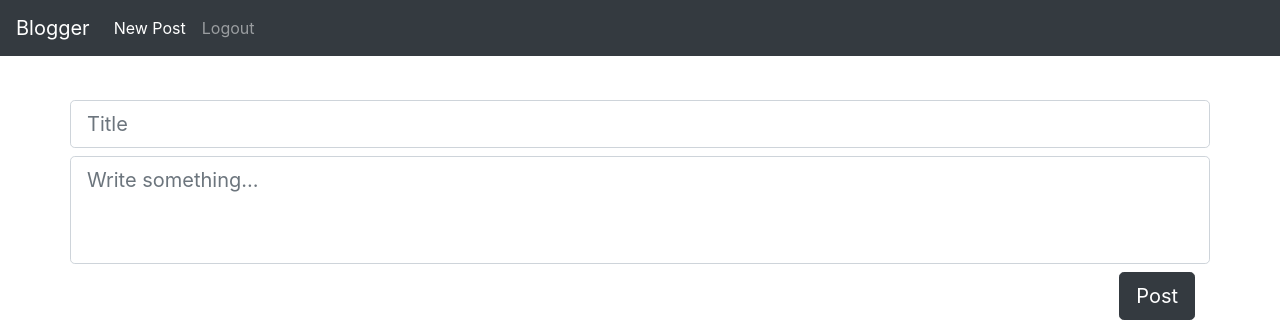
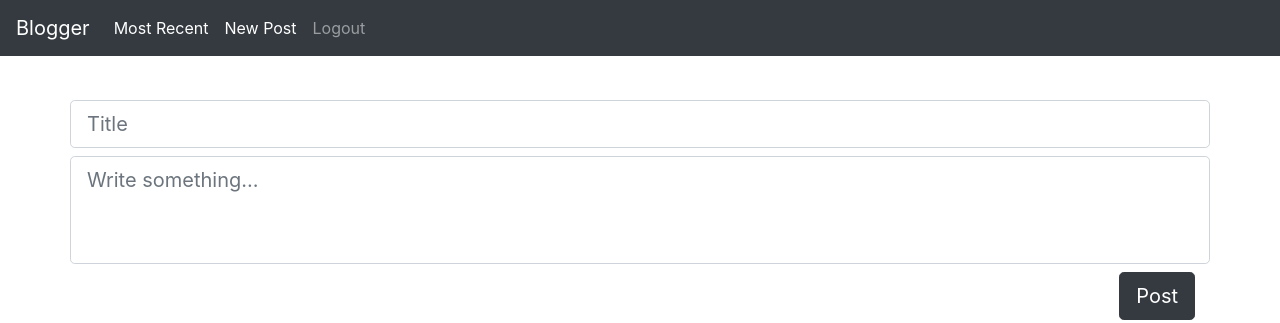
Before and after one commit to baileythuong/CoderSchool-blogger, a Flask app: page /newpost in a window 1280 px wide. Shown: the top 323 px of the page. Run offline with Flask 2, Linux system fonts and the light colour scheme; a user stored in the database is signed in; some libraries are stand-ins or nearby versions.

Commit message:
created Most Recent tab

```diff
--- a/app.py
+++ b/app.py
@@ -1,4 +1,4 @@
-from flask import Flask, render_template, request, redirect, url_for, flash
+from flask import Flask, render_template, request, redirect, url_for, flash, jsonify
 from flask_sqlalchemy import SQLAlchemy
 from flask_login import UserMixin, LoginManager, logout_user, login_required, login_user, current_user
 from werkzeug.security import generate_password_hash, check_password_hash
@@ -130,6 +130,14 @@ def crud_entry(id):
     return render_template("views/viewpost.html", post=post, comments=comments)
     return "You don't have permission to do that."
 
+@app.route("/most-recent")
+def most_recent():
+    posts = Blog.query.order_by(Blog.created.desc()).all()
+    for post in posts:
+        post.comments = Comment.query.filter_by(post_id = post.id).all()
+        print("comments:", len(posts[0].comments))
+    return render_template("views/post.html", posts=posts)
+
 @app.route("/logout")
 @login_required
 def logout():
--- a/templates/navbar.html
+++ b/templates/navbar.html
@@ -33,6 +33,11 @@
 
       <div class="collapse navbar-collapse" id="navbarSupportedContent">
         <ul class="navbar-nav mr-auto">
+            <li class="nav-item active">
+                <a class="nav-link" href="/most-recent"
+                  >Most Recent</a
+                >
+              </li>
           <li class="nav-item active">
             <a class="nav-link" href="/newpost"
               >New Post</a
```
Also changed, not shown: db.db.
